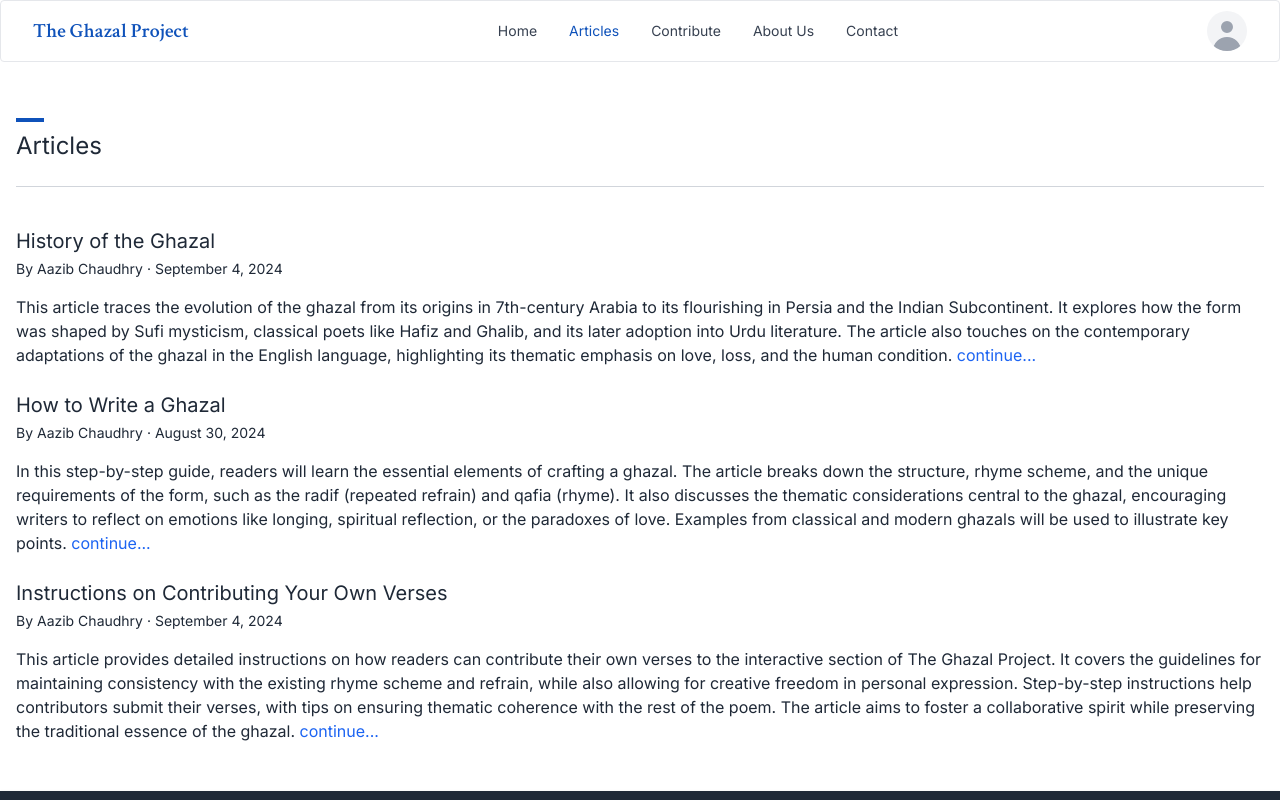
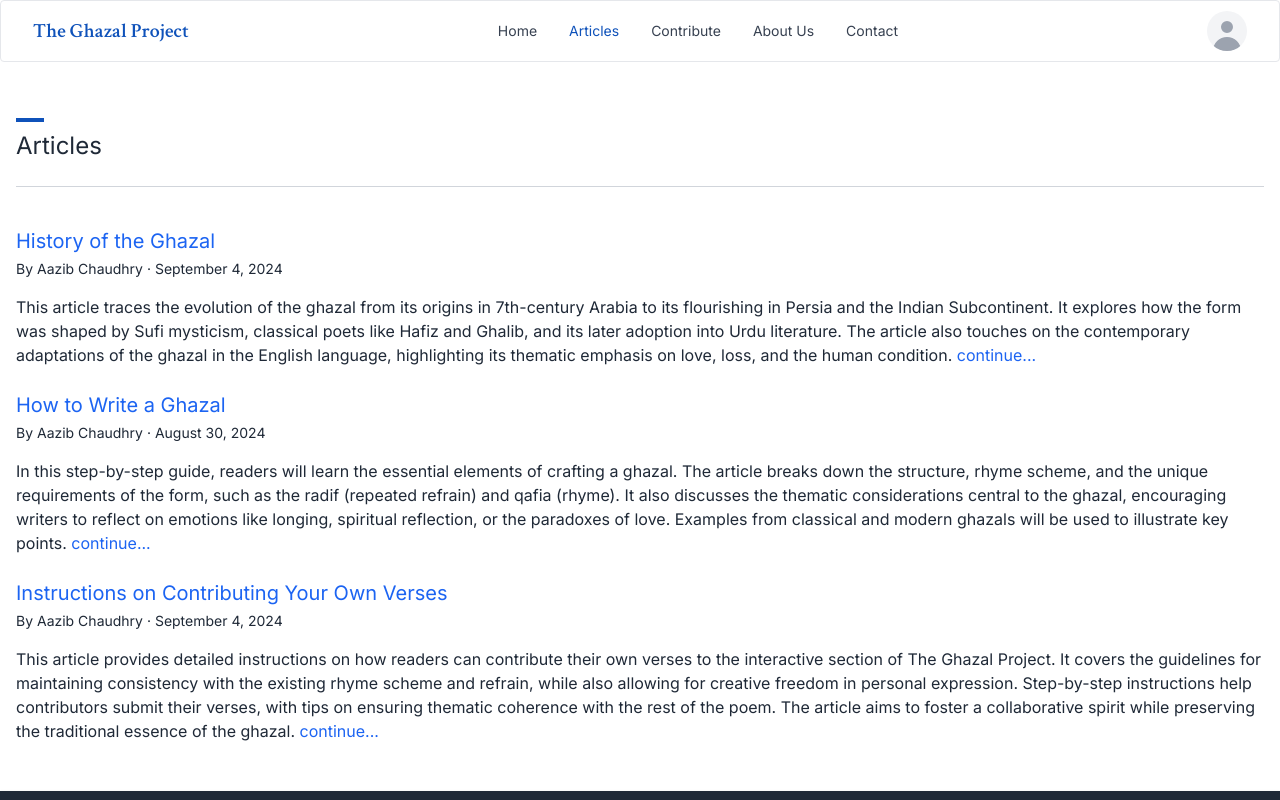
Before and after one commit to aazibch/theghazalproject, a Next.js app: page /articles in a window 1280 px wide. Shown: the top 800 px of the page. Built offline with nearby package versions, Linux system fonts and the light colour scheme.

Commit message:
Style the articles page

```diff
--- a/app/articles/page.tsx
+++ b/app/articles/page.tsx
@@ -1,8 +1,8 @@
 import ArticlePreview from '@/components/articles/article-preview/article-preview';
-import { getArticleData } from '@/lib/articles';
+import { getArticlesData } from '@/lib/articles';
 
 export default async function ArticlesPage() {
-  const articleData = getArticleData();
+  const articlesData = getArticlesData();
 
   return (
     <div className="container mx-auto my-12">
@@ -11,7 +11,7 @@ export default async function ArticlesPage() {
         <h2 className="text-2xl mb-4">Articles</h2>
       </header>
 
-      {articleData.map((e, i) => (
+      {articlesData.map((e, i) => (
         <ArticlePreview
           key={e.slug}
           slug={e.slug}
--- a/components/articles/article-preview/article-preview.tsx
+++ b/components/articles/article-preview/article-preview.tsx
@@ -15,10 +15,15 @@ export default function ArticlePreview({
   author,
   excerpt
 }: ArticlePreviewProps) {
+  const articleLink = `/articles/${slug}`;
+
   return (
     <div className="mb-6">
       <header className="mb-4">
-        <h1 className="text-xl mb-1">{title}</h1>
+        <h1 className="text-xl mb-1">
+          <Link href={articleLink}>{title}</Link>
+        </h1>
+
         <div className="text-sm">
           <span>By {author}</span> ·{' '}
           <time dateTime={date.toString()}>{date}</time>
@@ -27,7 +32,7 @@ export default function ArticlePreview({
 
       <div>
         <p>
-          {excerpt} <Link href={`/articles/${slug}`}>continue...</Link>
+          {excerpt} <Link href={articleLink}>continue...</Link>
         </p>
       </div>
     </div>
--- a/components/home/articles-section/articles-section.tsx
+++ b/components/home/articles-section/articles-section.tsx
@@ -1,15 +1,15 @@
-import { getArticleData } from '@/lib/articles';
+import { getArticlesData } from '@/lib/articles';
 import ArticleCard from './article-card';
 
 export default function ArticlesSection() {
-  const articleData = getArticleData();
+  const articlesData = getArticlesData();
 
   return (
     <div className="bg-[#edebe6] py-16">
       <div className="container mx-auto">
         <h2 className="uppercase text-center text-xl mb-12">Recent Articles</h2>
         <div className="grid grid-cols-1 sm:grid-cols-2 lg:grid-cols-3 gap-4">
-          {articleData.map((article) => (
+          {articlesData.map((article) => (
             <ArticleCard
               key={article.slug}
               title={article.title}
--- a/lib/articles.ts
+++ b/lib/articles.ts
@@ -9,7 +9,7 @@ const getArticleFileNames = () => {
   return fileNames;
 };
 
-export const getArticleData = () => {
+export const getArticlesData = () => {
   const fileNames = getArticleFileNames();
   const articlesDirectory = path.join(process.cwd(), 'articles');
 
```
